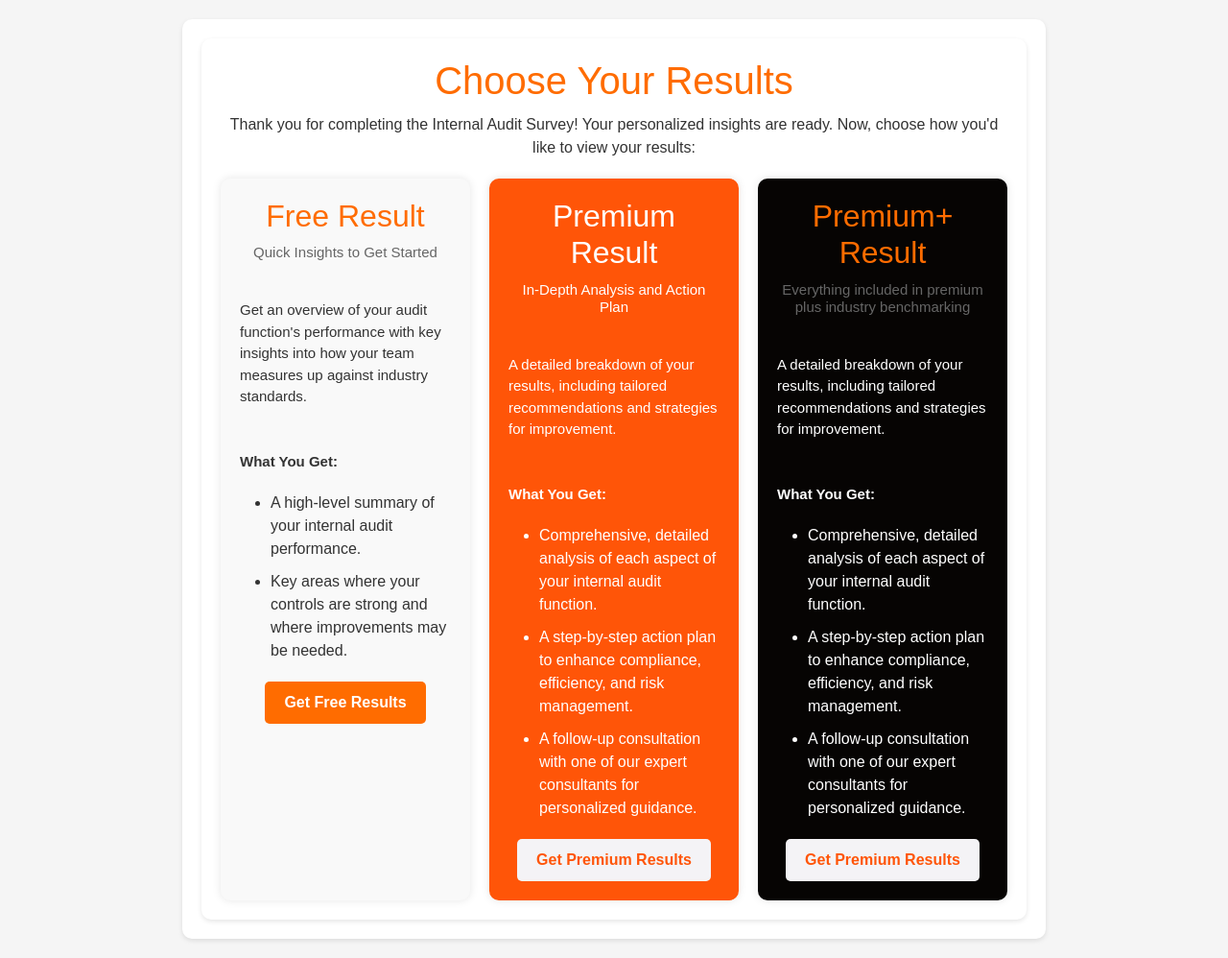
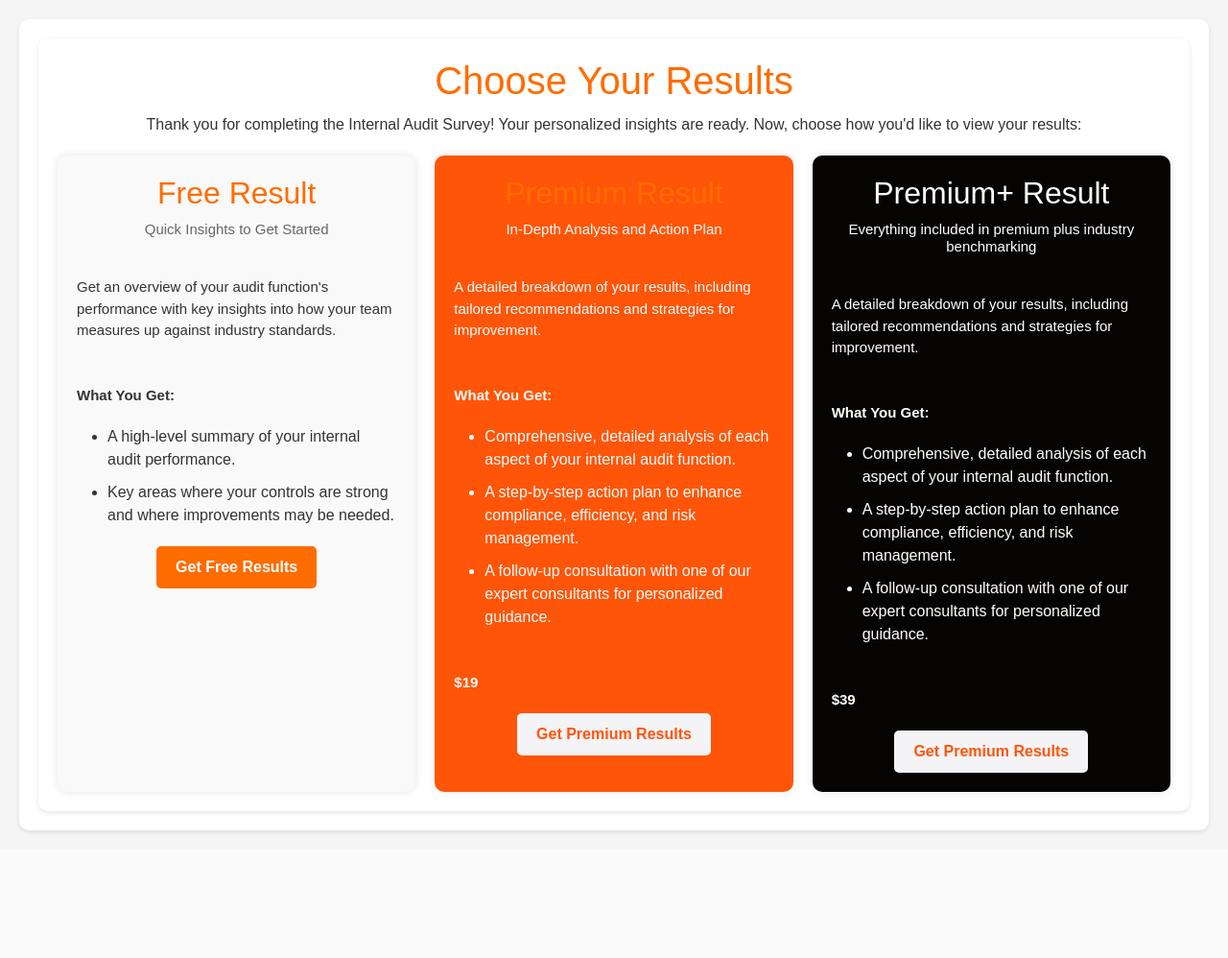
Before and after one commit to Unais-12/UFAM-Workforce-Mapping, a Flask app: page /choice in a window 1280 px wide. Shown: the whole page at 96% size. After the commit the page ends 868 px from the top, so only its background shows below. Run offline with Flask 3, Linux system fonts and the light colour scheme.

Commit message:
Update choice.html

```diff
--- a/templates/choice.html
+++ b/templates/choice.html
@@ -7,12 +7,16 @@
 {% block content%}
 
     <style>
-    .premium-result h2,
-    .premium-result h3,
-    .premium-result p,
-    .premium-result ul li {
-        color: white; /* Ensure specific text elements are white */
-    }
+        .premiumplus-result h2,
+        .premiumplus-result h3,
+        .premiumplus-result p,
+        .premiumplus-result ul li
+        .premium-result h2,
+        .premium-result h3,
+        .premium-result p,
+        .premium-result ul li {
+            color: white;
+        }
 
         .container{
             max-height: 1000px;
@@ -35,9 +39,15 @@
             color: #333;
             padding: 20px;
         }
+        .Price{
+            font-size: 30px;
+            font-weight: bold;
+            margin-bottom: 20px;
+            color: white;
+        }
 
         .container {
-            max-width: 900px;
+            max-width: 1500px;
             margin: 0 auto;
             text-align: center;
         }
@@ -189,6 +199,7 @@
                     <li>A step-by-step action plan to enhance compliance, efficiency, and risk management.</li>
                     <li>A follow-up consultation with one of our expert consultants for personalized guidance.</li>
                 </ul>
+                <p class = "Price">$19</p>
                 <button class="btn premium-btn" id="premiumResultBtn">Get Premium Results</button>
             </div>
 
@@ -202,6 +213,7 @@
                     <li>A step-by-step action plan to enhance compliance, efficiency, and risk management.</li>
                     <li>A follow-up consultation with one of our expert consultants for personalized guidance.</li>
                 </ul>
+                <p class = "Price">$39</p>
                 <button class = "btn premiumplus-btn" id = "premiumPlusResultBtn">Get Premium Results</button>
             </div>
             </div>
```
